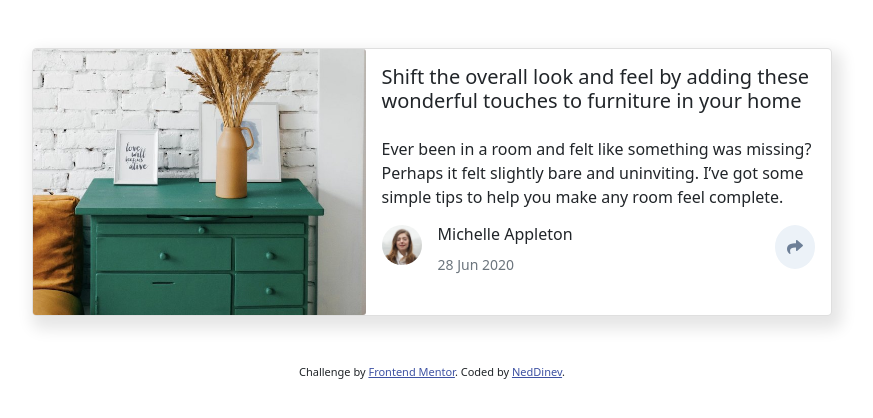
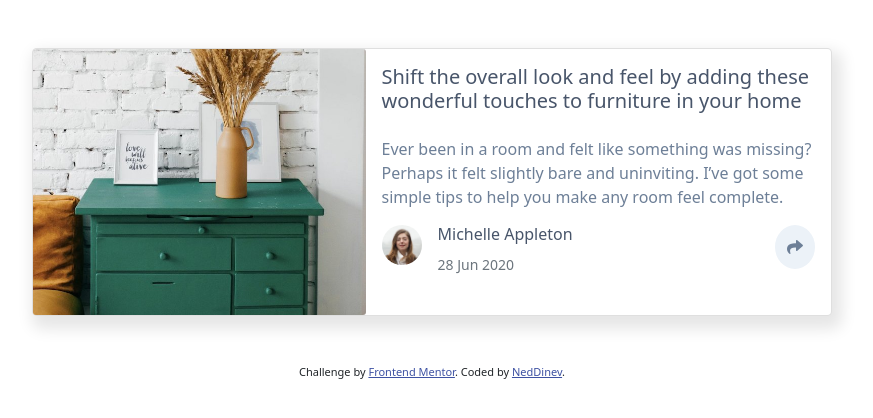
Before and after one commit to NedDinev/article-preview-component-master, a plain HTML site: page index.html in a window 1280 px wide. Shown: the whole page, without its empty margins (208-1081 px from the left). Drawn offline with nearby package versions, Linux system fonts and the light colour scheme; a web font is replaced by a local one.

Commit message:
Add files via upload

```diff
--- a/style.scss
+++ b/style.scss
@@ -15,7 +15,6 @@ body {
 #social_hide {
   display: none;
   border: transparent;
-
   width: 250px;
   position: absolute;
   bottom: 110px;
@@ -27,7 +26,6 @@ body {
   box-shadow: 5px 8px 15px 5px rgba(0, 0, 0, 0.1);
   p {
     color: $Desaturated_Dark_Blue;
-
     display: inline-block;
   }
   i {
@@ -56,9 +54,11 @@ body {
 }
 .card-title {
   word-wrap: break-word;
+  color: $Very_Dark_Grayish_Blue;
 }
 .main-text {
   word-wrap: break-word;
+  color: $Desaturated_Dark_Blue;
 }
 .card {
   width: 800px;
@@ -72,7 +72,9 @@ body {
   width: 100%;
   height: 100%;
 }
-
+h6 {
+  color: $Very_Dark_Grayish_Blue;
+}
 .author_img {
   width: 40px;
 }
```
Also changed, not shown: style.css, 1 other file.
